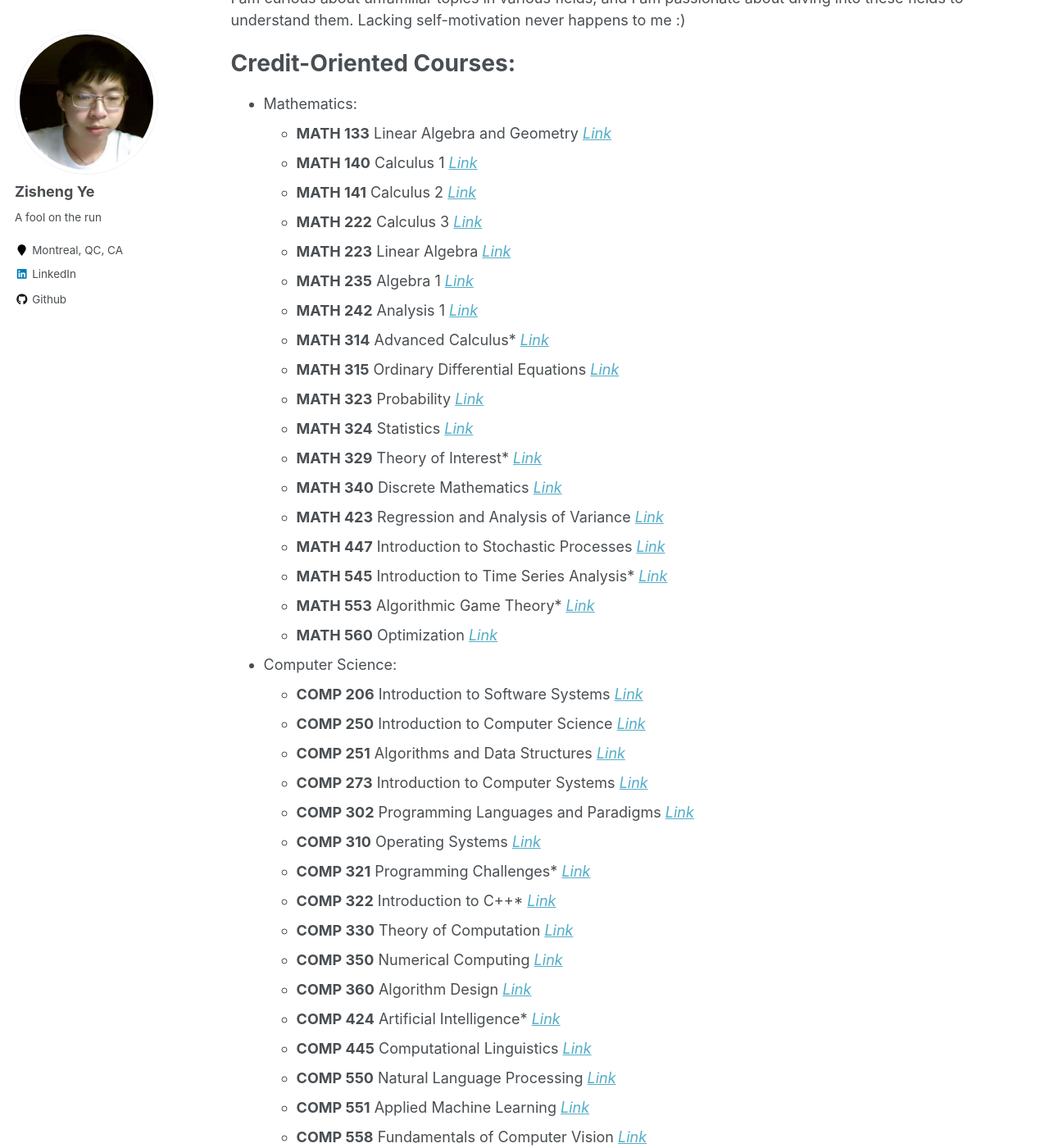
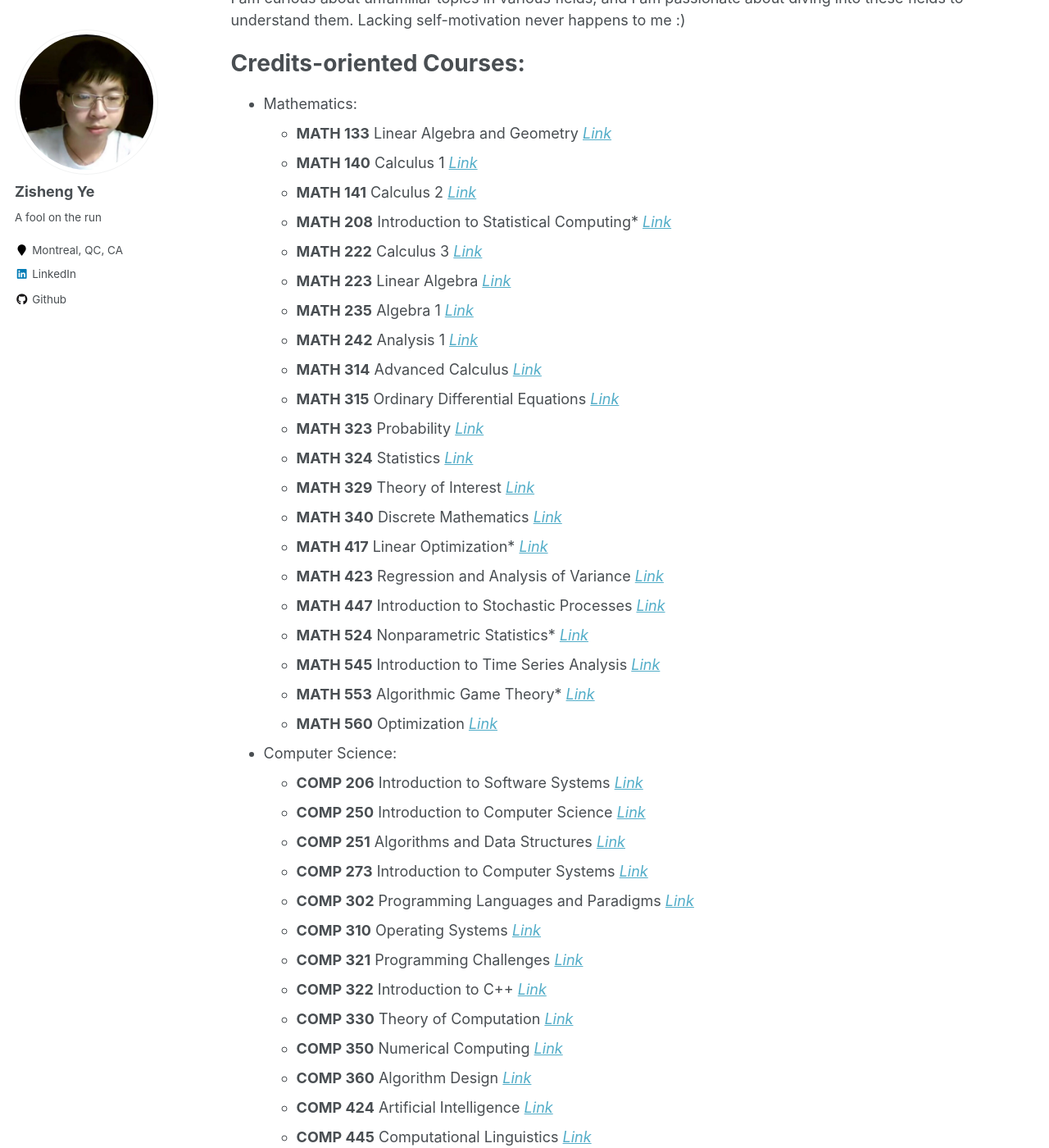
Before and after one commit to macaoleaf/macaoleaf.github.io, a Jekyll site: the page built from _pages/Courses.md, in a window 1280 px wide and 1400 px high, scrolled down 231 px. Shown: the whole window at 82% size. Built offline with Jekyll 4.4.1, drawn with Linux system fonts in a browser that asks for light colours; some of the changed text lies outside the part shown.

Commit message:
Update Courses.md

```diff
--- a/_pages/Courses.md
+++ b/_pages/Courses.md
@@ -8,25 +8,28 @@ author_profile: true
 
 I am curious about unfamiliar topics in various fields, and I am passionate about diving into these fields to understand them. Lacking self-motivation never happens to me :)
 
-Credit-Oriented Courses:
+Credits-oriented Courses:
 ======
 - Mathematics:
   - **MATH 133** Linear Algebra and Geometry [*Link*](https://www.mcgill.ca/study/2019-2020/courses/math-133)
   - **MATH 140** Calculus 1 [*Link*](https://www.mcgill.ca/study/2019-2020/courses/math-140)
   - **MATH 141** Calculus 2 [*Link*](https://www.mcgill.ca/study/2019-2020/courses/math-141)
+  - **MATH 208** Introduction to Statistical Computing\* [*Link*](https://www.mcgill.ca/study/2020-2021/courses/math-208)
   - **MATH 222** Calculus 3 [*Link*](https://www.mcgill.ca/study/2019-2020/courses/math-222)
   - **MATH 223** Linear Algebra [*Link*](https://www.mcgill.ca/study/2019-2020/courses/math-223)
   - **MATH 235** Algebra 1 [*Link*](https://www.mcgill.ca/study/2019-2020/courses/math-235)
   - **MATH 242** Analysis 1 [*Link*](https://www.mcgill.ca/study/2019-2020/courses/math-242)
-  - **MATH 314** Advanced Calculus\* [*Link*](https://www.mcgill.ca/study/2019-2020/courses/math-314)
+  - **MATH 314** Advanced Calculus [*Link*](https://www.mcgill.ca/study/2019-2020/courses/math-314)
   - **MATH 315** Ordinary Differential Equations [*Link*](https://www.mcgill.ca/study/2019-2020/courses/math-315)
   - **MATH 323** Probability [*Link*](https://www.mcgill.ca/study/2019-2020/courses/math-323)
   - **MATH 324** Statistics [*Link*](https://www.mcgill.ca/study/2019-2020/courses/math-324)
-  - **MATH 329** Theory of Interest\* [*Link*](https://www.mcgill.ca/study/2019-2020/courses/math-329)
+  - **MATH 329** Theory of Interest [*Link*](https://www.mcgill.ca/study/2019-2020/courses/math-329)
   - **MATH 340** Discrete Mathematics [*Link*](https://www.mcgill.ca/study/2019-2020/courses/math-340)
+  - **MATH 417** Linear Optimization\* [*Link*](https://www.mcgill.ca/study/2020-2021/courses/math-417)
   - **MATH 423** Regression and Analysis of Variance [*Link*](https://www.mcgill.ca/study/2019-2020/courses/math-423)
   - **MATH 447** Introduction to Stochastic Processes [*Link*](https://www.mcgill.ca/study/2019-2020/courses/math-447)
-  - **MATH 545** Introduction to Time Series Analysis\* [*Link*](https://www.mcgill.ca/study/2019-2020/courses/math-545)
+  - **MATH 524** Nonparametric Statistics\* [*Link*](https://www.mcgill.ca/study/2020-2021/courses/math-524)
+  - **MATH 545** Introduction to Time Series Analysis [*Link*](https://www.mcgill.ca/study/2019-2020/courses/math-545)
   - **MATH 553** Algorithmic Game Theory\* [*Link*](https://www.mcgill.ca/study/2019-2020/courses/math-553)
   - **MATH 560** Optimization [*Link*](https://www.mcgill.ca/study/2019-2020/courses/math-560)
 
@@ -37,19 +40,20 @@ Credit-Oriented Courses:
   - **COMP 273** Introduction to Computer Systems [*Link*](https://www.mcgill.ca/study/2019-2020/courses/comp-273)
   - **COMP 302** Programming Languages and Paradigms [*Link*](https://www.mcgill.ca/study/2019-2020/courses/comp-302)
   - **COMP 310** Operating Systems [*Link*](https://www.mcgill.ca/study/2019-2020/courses/comp-310)
-  - **COMP 321** Programming Challenges\* [*Link*](https://www.mcgill.ca/study/2019-2020/courses/comp-321)
-  - **COMP 322** Introduction to C++\* [*Link*](https://www.mcgill.ca/study/2019-2020/courses/comp-322)
+  - **COMP 321** Programming Challenges [*Link*](https://www.mcgill.ca/study/2019-2020/courses/comp-321)
+  - **COMP 322** Introduction to C++ [*Link*](https://www.mcgill.ca/study/2019-2020/courses/comp-322)
   - **COMP 330** Theory of Computation [*Link*](https://www.mcgill.ca/study/2019-2020/courses/comp-330)
   - **COMP 350** Numerical Computing [*Link*](https://www.mcgill.ca/study/2019-2020/courses/comp-350)
   - **COMP 360** Algorithm Design [*Link*](https://www.mcgill.ca/study/2019-2020/courses/comp-360)
-  - **COMP 424** Artificial Intelligence\* [*Link*](https://www.mcgill.ca/study/2019-2020/courses/comp-424)
+  - **COMP 424** Artificial Intelligence [*Link*](https://www.mcgill.ca/study/2019-2020/courses/comp-424)
   - **COMP 445** Computational Linguistics [*Link*](https://www.mcgill.ca/study/2019-2020/courses/comp-445)
   - **COMP 550** Natural Language Processing [*Link*](https://www.mcgill.ca/study/2019-2020/courses/comp-550)
   - **COMP 551** Applied Machine Learning [*Link*](https://www.mcgill.ca/study/2019-2020/courses/comp-551)
   - **COMP 558** Fundamentals of Computer Vision [*Link*](https://www.mcgill.ca/study/2019-2020/courses/comp-558)
   - **COMP 566** Discrete Optimization 1 [*Link*](https://www.mcgill.ca/study/2019-2020/courses/comp-566)
+  - **COMP 598** Topics in Computer Science 1 (Data Science)\* [*Link*](https://www.mcgill.ca/study/2020-2021/courses/comp-598)
 
-Extracurricular Courses:
+Extra-curricular Courses:
 ================
 - Computer Science:
   - **Coursera** Deep Learning Specialization [*Link*](https://www.coursera.org/specializations/deep-learning)
@@ -57,7 +61,7 @@ Extracurricular Courses:
     - Improving Deep Neural Networks: Hyperparameter tuning, Regularization and Optimization
     - Structuring Machine Learning Projects
     - Convolutional Neural Networks
-    - Sequence Models\*
+    - Sequence Models
 
 - Mathematics:
   - **MIT** Introduction to Topology\* [*Link*](https://ocw.mit.edu/courses/mathematics/18-901-introduction-to-topology-fall-2004/index.htm)
```
Also changed, not shown: other parts of _pages/Courses.md (+0 -1 lines).
